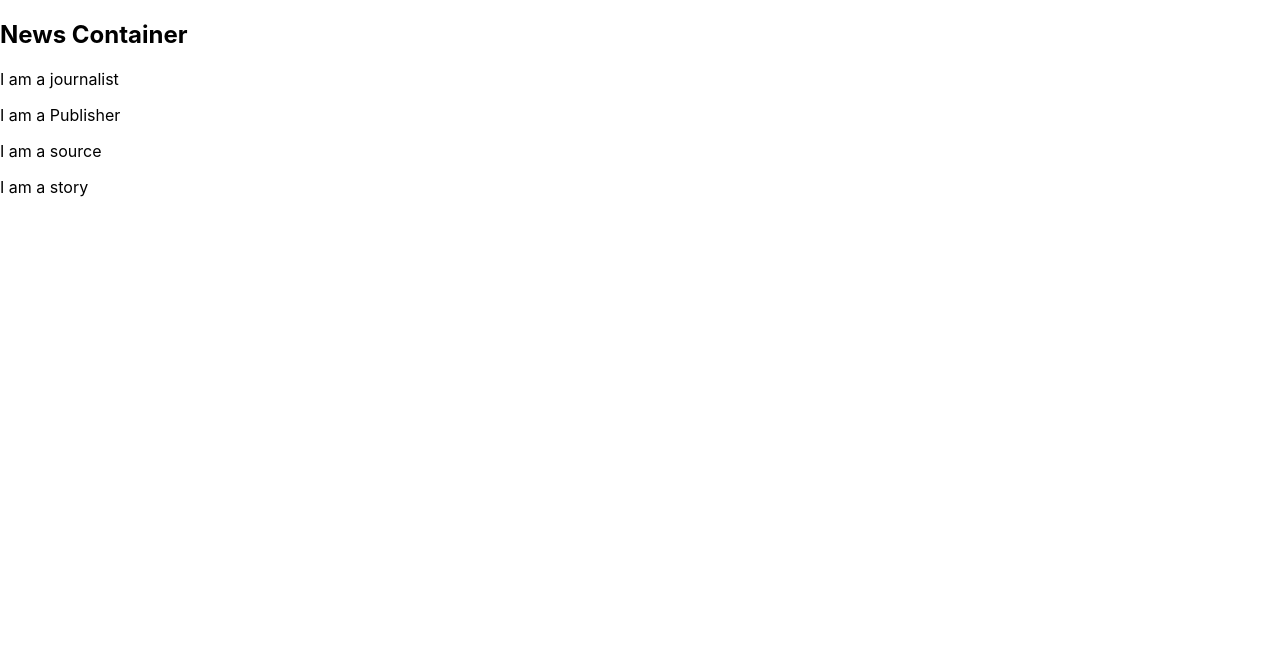
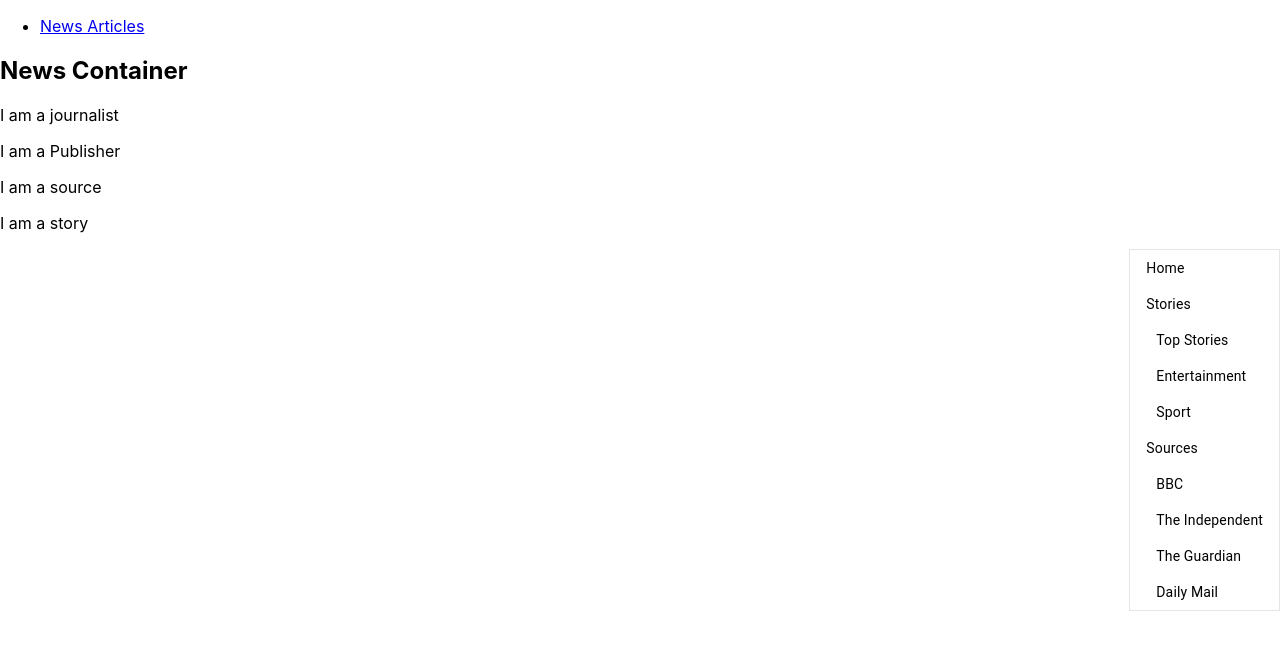
Before and after one commit to arocks9206/News-Aggregator-Frontend, a React (Create React App) app: page / in a window 1280 px wide. Shown: the top 650 px of the page. Built offline with nearby package versions, Linux system fonts and the light colour scheme.

Commit message:
adds sidebar

```diff
--- a/package.json
+++ b/package.json
@@ -3,6 +3,8 @@
   "version": "0.1.0",
   "private": true,
   "dependencies": {
+    "@material-ui/core": "^4.10.2",
+    "@material-ui/icons": "^4.9.1",
     "@testing-library/jest-dom": "^4.2.4",
     "@testing-library/react": "^9.5.0",
     "@testing-library/user-event": "^7.2.1",
--- a/src/App.js
+++ b/src/App.js
@@ -1,11 +1,9 @@
 import React from 'react';
-import NewsContainer from './containers/NewsContainer.js';
-
-import './App.css';
+import MainContainer from './containers/MainContainer.js';
 
 function App() {
   return (
-    <NewsContainer/>
+    <MainContainer/>
   );
 }
 
--- /dev/null
+++ b/src/SideBar.js
@@ -0,0 +1,47 @@
+import React from 'react';
+import List from '@material-ui/core/List';
+import ListItem from '@material-ui/core/ListItem';
+import ListItemText from '@material-ui/core/ListItemText';
+
+function SidebarItem({ label, items, depthStep = 10, depth = 0, ...rest }) {
+  return (
+    <>
+      <ListItem button dense {...rest}>
+        <ListItemText style={{ paddingLeft: depth * depthStep }}>
+          <span>{label}</span>
+        </ListItemText>
+      </ListItem>
+      {Array.isArray(items) ? (
+        <List disablePadding dense>
+          {items.map((subItem) => (
+            <SidebarItem
+              key={subItem.name}
+              depth={depth + 1}
+              depthStep={depthStep}
+              {...subItem}
+            />
+          ))}
+        </List>
+      ) : null}
+    </>
+  )
+}
+
+function SideBar({ items, depthStep, depth }) {
+  return (
+    <div className="sidebar">
+      <List disablePadding dense>
+        {items.map((sidebarItem, index) => (
+          <SidebarItem
+            key={`${sidebarItem.name}${index}`}
+            depthStep={depthStep}
+            depth={depth}
+            {...sidebarItem}
+          />
+        ))}
+      </List>
+    </div>
+  )
+}
+
+export default SideBar;
--- /dev/null
+++ b/src/containers/MainContainer.js
@@ -0,0 +1,41 @@
+import React, {Fragment} from 'react';
+//import {BrowserRouter as Router, Route, Switch} from 'react-router-dom';
+import NavBar from '../NavBar.js';
+import SideBar from '../SideBar.js';
+import NewsContainer from './NewsContainer.js';
+
+const MainContainer = () => {
+
+  const items = [
+    {name: 'home', label: 'Home'},
+    {
+      name: 'stories',
+      label: 'Stories',
+      items: [
+        {name: "top stories", label: "Top Stories"},
+        {name: "entertainment", label: "Entertainment"},
+        {name: "sport", label: "Sport"}
+      ]
+    },
+    {
+      name: 'sources',
+      label: 'Sources',
+      items: [
+        {name: "bbc", label: "BBC"},
+        {name: "the independent", label: "The Independent"},
+        {name: "the guardian", label: "The Guardian"},
+        {name: "daily mail", label: "Daily Mail"}
+      ]
+    },
+  ]
+
+    return (
+      <Fragment>
+        <NavBar/>
+        <NewsContainer/>
+        <SideBar items={items}/>
+      </Fragment>
+    )
+}
+
+export default MainContainer;
--- a/src/containers/NewsContainer.js
+++ b/src/containers/NewsContainer.js
@@ -1,9 +1,9 @@
 import React, {Component} from 'react';
+//import {BrowserRouter as Router, Route, Switch} from 'react-router-dom';
 import JournalistList from '../components/journalists/JournalistList.js';
 import PublisherList from '../components/publishers/PublisherList.js';
 import SourceList from '../components/sources/SourceList.js';
 import StoryList from '../components/stories/StoryList.js';
-import NavBar from '../NavBar.js';
 
 class NewsContainer extends Component {
 
--- a/src/index.css
+++ b/src/index.css
@@ -11,3 +11,9 @@ code {
   font-family: source-code-pro, Menlo, Monaco, Consolas, 'Courier New',
     monospace;
 }
+
+.sidebar {
+  float:right;
+  max-width: 240px;
+  border: 1px solid rgba(0, 0, 0, 0.1);
+}
```
Also changed, not shown: 1 other file (tests, documents, lock files or other folders).
